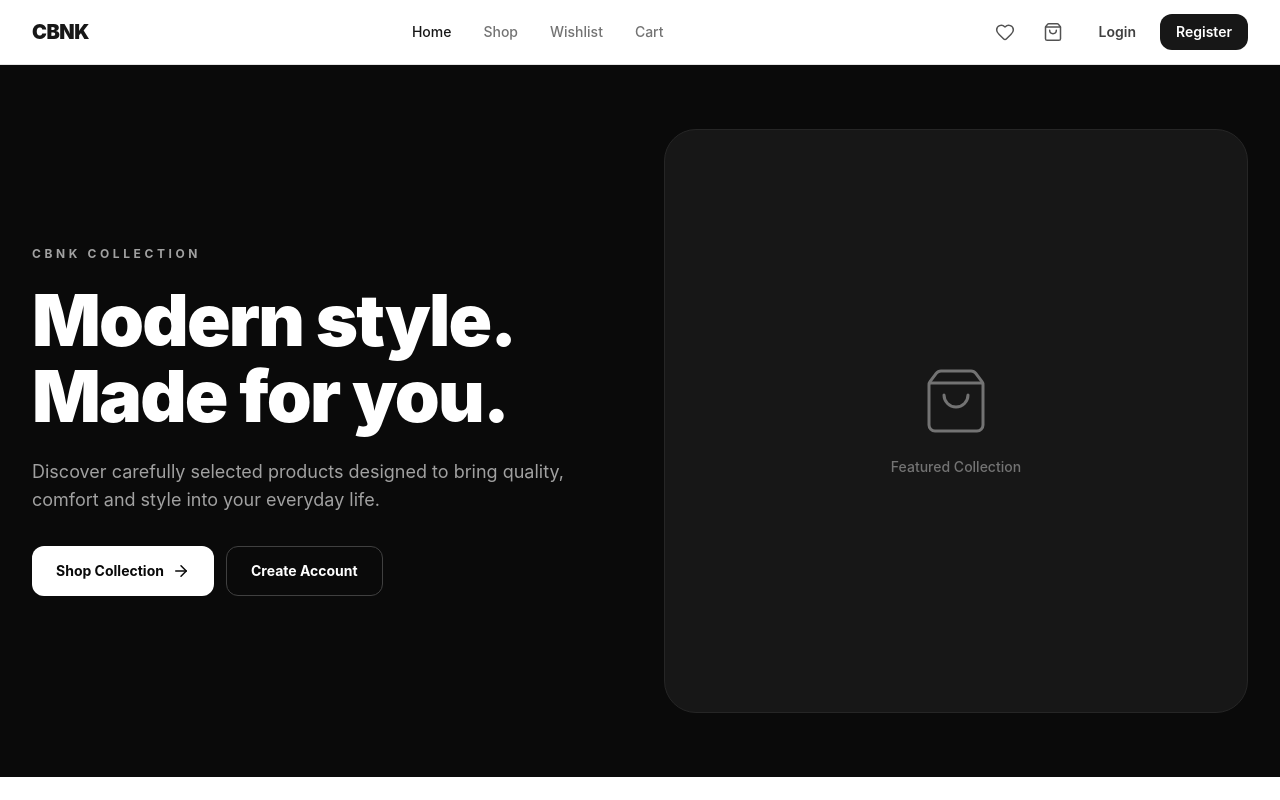
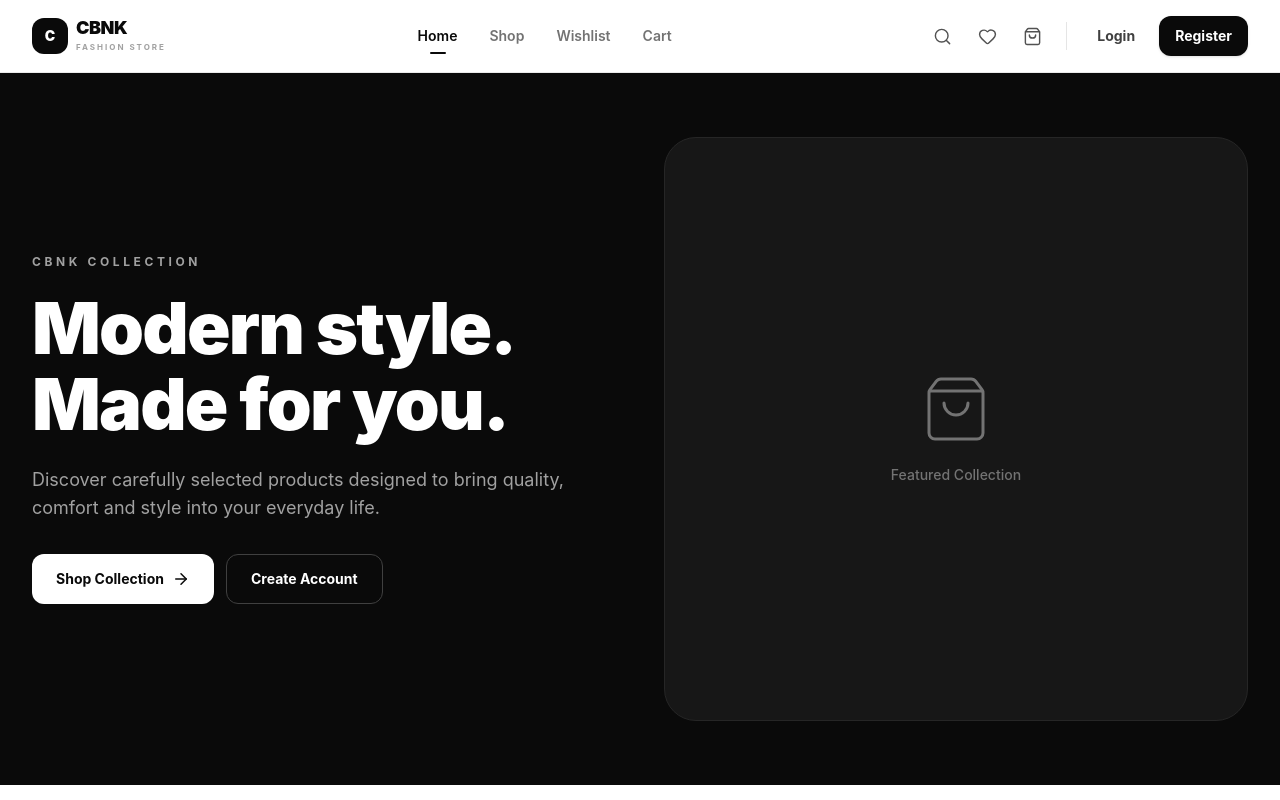
Before and after one commit to nikhil-fut-dev/cbnk_ecommerce, a React app in the folder frontend/: page / in a window 1280 px wide. Shown: the top 800 px of the page. Built offline with nearby package versions, Linux system fonts and the light colour scheme; no server answers; the HTML template or start-up script is replaced by a standard one.

Commit message:
modified:   frontend/src/components/layout/Navbar.jsx

```diff
--- a/frontend/src/components/layout/Navbar.jsx
+++ b/frontend/src/components/layout/Navbar.jsx
@@ -1,6 +1,6 @@
 import { useState } from "react";
 import { Link, NavLink, useNavigate } from "react-router-dom";
-import { Heart, Menu, ShoppingBag, User, X } from "lucide-react";
+import { Heart, Menu, Search, ShoppingBag, User, X } from "lucide-react";
 
 import { useAuth } from "../../context/AuthContext";
 
@@ -11,9 +11,17 @@ const Navbar = () => {
 
   const navigate = useNavigate();
 
+  // =========================================================
+  // MOBILE MENU
+  // =========================================================
+
   const closeMobileMenu = () => {
     setMobileMenuOpen(false);
   };
+
+  // =========================================================
+  // LOGOUT
+  // =========================================================
 
   const handleLogout = async () => {
     closeMobileMenu();
@@ -23,75 +31,153 @@ const Navbar = () => {
     navigate("/login");
   };
 
+  // =========================================================
+  // NAV LINK STYLE
+  // =========================================================
+
   const navLinkClass = ({ isActive }) =>
-    `text-sm font-medium transition ${
-      isActive ? "text-neutral-900" : "text-neutral-500 hover:text-neutral-900"
+    `relative py-2 text-sm font-semibold transition ${
+      isActive ? "text-neutral-950" : "text-neutral-500 hover:text-neutral-950"
     }`;
 
+  // =========================================================
+  // COMPONENT
+  // =========================================================
+
   return (
-    <header className="sticky top-0 z-50 border-b border-neutral-200 bg-white/95 backdrop-blur">
-      <div className="mx-auto flex h-16 max-w-7xl items-center justify-between px-4 sm:px-6 lg:px-8">
-        {/* Logo */}
+    <header className="sticky top-0 z-50 border-b border-neutral-200/80 bg-white/95 backdrop-blur-xl">
+      <div className="mx-auto flex h-[72px] max-w-7xl items-center justify-between px-4 sm:px-6 lg:px-8">
+        {/* =================================================
+            LOGO
+        ================================================== */}
+
         <Link
           to="/"
           onClick={closeMobileMenu}
-          className="text-xl font-black tracking-tight text-neutral-900"
+          className="group flex items-center gap-2"
         >
+          <span className="flex h-9 w-9 items-center justify-center rounded-xl bg-neutral-950 text-sm font-black text-white transition group-hover:scale-105">
+            C
+          </span>
+
+          <div className="hidden sm:block">
+            <p className="text-lg font-black leading-none tracking-tight text-neutral-950">
               CBNK
+            </p>
+
+            <p className="mt-1 text-[8px] font-bold uppercase tracking-[0.25em] text-neutral-400">
+              Fashion Store
+            </p>
+          </div>
         </Link>
 
-        {/* Desktop Navigation */}
+        {/* =================================================
+            DESKTOP NAVIGATION
+        ================================================== */}
+
         <nav className="hidden items-center gap-8 md:flex">
           <NavLink to="/" className={navLinkClass}>
+            {({ isActive }) => (
+              <>
                 Home
+                {isActive && (
+                  <span className="absolute bottom-0 left-1/2 h-0.5 w-4 -translate-x-1/2 rounded-full bg-neutral-950" />
+                )}
+              </>
+            )}
           </NavLink>
 
           <NavLink to="/shop" className={navLinkClass}>
+            {({ isActive }) => (
+              <>
                 Shop
+                {isActive && (
+                  <span className="absolute bottom-0 left-1/2 h-0.5 w-4 -translate-x-1/2 rounded-full bg-neutral-950" />
+                )}
+              </>
+            )}
           </NavLink>
 
           <NavLink to="/wishlist" className={navLinkClass}>
+            {({ isActive }) => (
+              <>
                 Wishlist
+                {isActive && (
+                  <span className="absolute bottom-0 left-1/2 h-0.5 w-4 -translate-x-1/2 rounded-full bg-neutral-950" />
+                )}
+              </>
+            )}
           </NavLink>
 
           <NavLink to="/cart" className={navLinkClass}>
+            {({ isActive }) => (
+              <>
                 Cart
+                {isActive && (
+                  <span className="absolute bottom-0 left-1/2 h-0.5 w-4 -translate-x-1/2 rounded-full bg-neutral-950" />
+                )}
+              </>
+            )}
           </NavLink>
         </nav>
 
-        {/* Desktop Actions */}
-        <div className="hidden items-center gap-3 md:flex">
+        {/* =================================================
+            DESKTOP ACTIONS
+        ================================================== */}
+
+        <div className="hidden items-center gap-1.5 md:flex">
+          {/* Search */}
+
+          <button
+            type="button"
+            onClick={() => navigate("/shop")}
+            aria-label="Search products"
+            className="rounded-full p-2.5 text-neutral-600 transition hover:bg-neutral-100 hover:text-neutral-950"
+          >
+            <Search size={19} strokeWidth={1.8} />
+          </button>
+
+          {/* Wishlist */}
+
           <Link
             to="/wishlist"
-            className="relative rounded-full p-2 text-neutral-600 transition hover:bg-neutral-100 hover:text-neutral-900"
             aria-label="Wishlist"
+            className="relative rounded-full p-2.5 text-neutral-600 transition hover:bg-neutral-100 hover:text-neutral-950"
           >
-            <Heart size={20} strokeWidth={1.8} />
+            <Heart size={19} strokeWidth={1.8} />
           </Link>
+
+          {/* Cart */}
 
           <Link
             to="/cart"
-            className="relative rounded-full p-2 text-neutral-600 transition hover:bg-neutral-100 hover:text-neutral-900"
             aria-label="Shopping cart"
+            className="relative rounded-full p-2.5 text-neutral-600 transition hover:bg-neutral-100 hover:text-neutral-950"
           >
-            <ShoppingBag size={20} strokeWidth={1.8} />
+            <ShoppingBag size={19} strokeWidth={1.8} />
           </Link>
 
+          <div className="mx-2 h-7 w-px bg-neutral-200" />
+
+          {/* Authenticated */}
+
           {isAuthenticated ? (
-            <div className="flex items-center gap-3">
+            <div className="flex items-center gap-2">
               <Link
                 to="/account"
-                className="flex items-center gap-2 rounded-xl px-3 py-2 text-sm font-medium text-neutral-700 transition hover:bg-neutral-100"
+                className="flex max-w-44 items-center gap-2 rounded-xl px-3 py-2 text-sm font-semibold text-neutral-700 transition hover:bg-neutral-100 hover:text-neutral-950"
               >
-                <User size={18} strokeWidth={1.8} />
+                <span className="flex h-8 w-8 shrink-0 items-center justify-center rounded-full bg-neutral-100">
+                  <User size={16} strokeWidth={2} />
+                </span>
 
-                <span>{user?.fullName || "Account"}</span>
+                <span className="truncate">{user?.fullName || "Account"}</span>
               </Link>
 
               <button
                 type="button"
                 onClick={handleLogout}
-                className="rounded-xl border border-neutral-300 px-4 py-2 text-sm font-semibold text-neutral-800 transition hover:bg-neutral-900 hover:text-white"
+                className="rounded-xl border border-neutral-200 px-4 py-2.5 text-sm font-bold text-neutral-700 transition hover:border-neutral-950 hover:bg-neutral-950 hover:text-white"
               >
                 Logout
               </button>
@@ -100,14 +186,14 @@ const Navbar = () => {
             <div className="flex items-center gap-2">
               <Link
                 to="/login"
-                className="rounded-xl px-4 py-2 text-sm font-semibold text-neutral-700 transition hover:bg-neutral-100"
+                className="rounded-xl px-4 py-2.5 text-sm font-bold text-neutral-700 transition hover:bg-neutral-100 hover:text-neutral-950"
               >
                 Login
               </Link>
 
               <Link
                 to="/register"
-                className="rounded-xl bg-neutral-900 px-4 py-2 text-sm font-semibold text-white transition hover:bg-neutral-800"
+                className="rounded-xl bg-neutral-950 px-4 py-2.5 text-sm font-bold text-white shadow-sm transition hover:bg-neutral-800"
               >
                 Register
               </Link>
@@ -115,29 +201,81 @@ const Navbar = () => {
           )}
         </div>
 
-        {/* Mobile Menu Button */}
+        {/* =================================================
+            MOBILE ACTIONS
+        ================================================== */}
+
+        <div className="flex items-center gap-1 md:hidden">
+          <Link
+            to="/wishlist"
+            onClick={closeMobileMenu}
+            aria-label="Wishlist"
+            className="rounded-full p-2.5 text-neutral-700 transition hover:bg-neutral-100"
+          >
+            <Heart size={20} strokeWidth={1.8} />
+          </Link>
+
+          <Link
+            to="/cart"
+            onClick={closeMobileMenu}
+            aria-label="Shopping cart"
+            className="rounded-full p-2.5 text-neutral-700 transition hover:bg-neutral-100"
+          >
+            <ShoppingBag size={20} strokeWidth={1.8} />
+          </Link>
+
           <button
             type="button"
             onClick={() => setMobileMenuOpen((previous) => !previous)}
-          className="rounded-xl p-2 text-neutral-700 transition hover:bg-neutral-100 md:hidden"
-          aria-label="Toggle navigation menu"
+            aria-label={
+              mobileMenuOpen ? "Close navigation menu" : "Open navigation menu"
+            }
+            className="rounded-xl p-2.5 text-neutral-700 transition hover:bg-neutral-100"
           >
             {mobileMenuOpen ? <X size={22} /> : <Menu size={22} />}
           </button>
         </div>
+      </div>
 
+      {/* =====================================================
+          MOBILE MENU
+      ====================================================== */}
+
+      <div
+        className={`overflow-hidden border-t border-neutral-200 bg-white transition-all duration-300 md:hidden ${
+          mobileMenuOpen
+            ? "max-h-[500px] opacity-100"
+            : "max-h-0 border-t-0 opacity-0"
+        }`}
+      >
+        <div className="mx-auto max-w-7xl px-4 py-5 sm:px-6">
           {/* Mobile Navigation */}
-      {mobileMenuOpen && (
-        <div className="border-t border-neutral-200 bg-white md:hidden">
-          <nav className="mx-auto flex max-w-7xl flex-col px-4 py-4 sm:px-6">
-            <NavLink to="/" onClick={closeMobileMenu} className={navLinkClass}>
+
+          <nav className="space-y-1">
+            <NavLink
+              to="/"
+              onClick={closeMobileMenu}
+              className={({ isActive }) =>
+                `flex items-center justify-between rounded-xl px-4 py-3.5 text-sm font-semibold transition ${
+                  isActive
+                    ? "bg-neutral-100 text-neutral-950"
+                    : "text-neutral-600 hover:bg-neutral-50 hover:text-neutral-950"
+                }`
+              }
+            >
               Home
             </NavLink>
 
             <NavLink
               to="/shop"
               onClick={closeMobileMenu}
-              className={`${navLinkClass} py-3`}
+              className={({ isActive }) =>
+                `flex items-center justify-between rounded-xl px-4 py-3.5 text-sm font-semibold transition ${
+                  isActive
+                    ? "bg-neutral-100 text-neutral-950"
+                    : "text-neutral-600 hover:bg-neutral-50 hover:text-neutral-950"
+                }`
+              }
             >
               Shop
             </NavLink>
@@ -145,36 +283,81 @@ const Navbar = () => {
             <NavLink
               to="/wishlist"
               onClick={closeMobileMenu}
-              className={`${navLinkClass} py-3`}
+              className={({ isActive }) =>
+                `flex items-center justify-between rounded-xl px-4 py-3.5 text-sm font-semibold transition ${
+                  isActive
+                    ? "bg-neutral-100 text-neutral-950"
+                    : "text-neutral-600 hover:bg-neutral-50 hover:text-neutral-950"
+                }`
+              }
             >
+              <span className="flex items-center gap-3">
+                <Heart size={17} />
                 Wishlist
+              </span>
             </NavLink>
 
             <NavLink
               to="/cart"
               onClick={closeMobileMenu}
-              className={`${navLinkClass} py-3`}
+              className={({ isActive }) =>
+                `flex items-center justify-between rounded-xl px-4 py-3.5 text-sm font-semibold transition ${
+                  isActive
+                    ? "bg-neutral-100 text-neutral-950"
+                    : "text-neutral-600 hover:bg-neutral-50 hover:text-neutral-950"
+                }`
+              }
             >
+              <span className="flex items-center gap-3">
+                <ShoppingBag size={17} />
                 Cart
+              </span>
             </NavLink>
+          </nav>
 
-            <div className="mt-3 border-t border-neutral-200 pt-4">
+          {/* Mobile Divider */}
+
+          <div className="my-4 h-px bg-neutral-200" />
+
+          {/* Mobile Search */}
+
+          <button
+            type="button"
+            onClick={() => {
+              closeMobileMenu();
+              navigate("/shop");
+            }}
+            className="flex w-full items-center gap-3 rounded-xl bg-neutral-50 px-4 py-3.5 text-left text-sm font-semibold text-neutral-600 transition hover:bg-neutral-100 hover:text-neutral-950"
+          >
+            <Search size={18} />
+            Search Products
+          </button>
+
+          {/* Mobile Auth */}
+
+          <div className="mt-4">
             {isAuthenticated ? (
               <div className="space-y-2">
                 <Link
                   to="/account"
                   onClick={closeMobileMenu}
-                    className="flex items-center gap-2 rounded-xl px-3 py-3 text-sm font-medium text-neutral-700 hover:bg-neutral-100"
+                  className="flex items-center gap-3 rounded-xl border border-neutral-200 px-4 py-3.5 text-sm font-bold text-neutral-800 transition hover:bg-neutral-50"
                 >
-                    <User size={18} />
+                  <span className="flex h-9 w-9 items-center justify-center rounded-full bg-neutral-100">
+                    <User size={17} />
+                  </span>
 
-                    {user?.fullName || "Account"}
+                  <div className="min-w-0">
+                    <p className="text-xs text-neutral-400">My Account</p>
+
+                    <p className="truncate">{user?.fullName || "Account"}</p>
+                  </div>
                 </Link>
 
                 <button
                   type="button"
                   onClick={handleLogout}
-                    className="w-full rounded-xl bg-neutral-900 px-4 py-3 text-sm font-semibold text-white"
+                  className="w-full rounded-xl bg-neutral-950 px-4 py-3.5 text-sm font-bold text-white transition hover:bg-neutral-800"
                 >
                   Logout
                 </button>
@@ -184,7 +367,7 @@ const Navbar = () => {
                 <Link
                   to="/login"
                   onClick={closeMobileMenu}
-                    className="rounded-xl border border-neutral-300 px-4 py-3 text-center text-sm font-semibold text-neutral-800"
+                  className="rounded-xl border border-neutral-200 px-4 py-3.5 text-center text-sm font-bold text-neutral-800 transition hover:bg-neutral-50"
                 >
                   Login
                 </Link>
@@ -192,16 +375,15 @@ const Navbar = () => {
                 <Link
                   to="/register"
                   onClick={closeMobileMenu}
-                    className="rounded-xl bg-neutral-900 px-4 py-3 text-center text-sm font-semibold text-white"
+                  className="rounded-xl bg-neutral-950 px-4 py-3.5 text-center text-sm font-bold text-white transition hover:bg-neutral-800"
                 >
                   Register
                 </Link>
               </div>
             )}
           </div>
-          </nav>
         </div>
-      )}
+      </div>
     </header>
   );
 };
```
Lines whose indentation alone changed are shown as unchanged.
